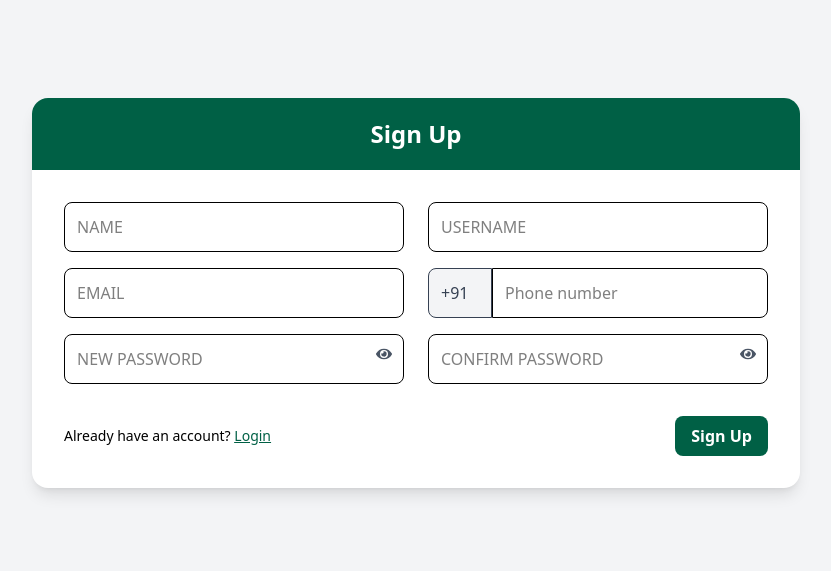
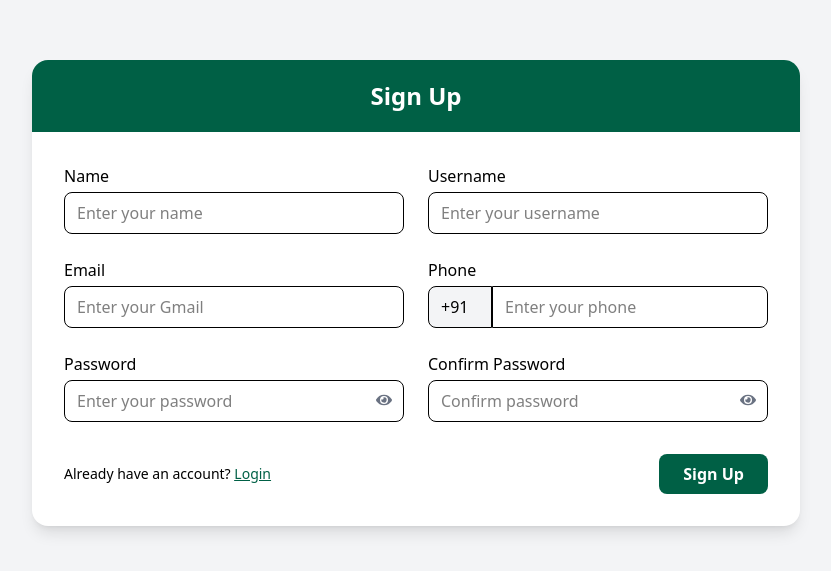
Before and after one commit to rishu449/Signup_Login_Form, a React (Vite) app: page / in a window 1280 px wide. Shown: the part 107-678 px from the top of the page, without its empty margins (224-1055 px from the left). Built offline with nearby package versions, Linux system fonts and the light colour scheme.

Commit message:
commit done

```diff
--- a/src/assets/components/Signup.jsx
+++ b/src/assets/components/Signup.jsx
@@ -5,7 +5,7 @@ import { Link, useNavigate } from "react-router-dom";
 import { ToastContainer, toast } from "react-toastify";
 import "react-toastify/dist/ReactToastify.css";
 import { FaEye, FaEyeSlash } from "react-icons/fa";
-import { auth, fireDB } from "../../FirebaseConfig"; // make sure this path is correct
+import { auth, fireDB } from "../../FirebaseConfig";
 import { createUserWithEmailAndPassword } from "firebase/auth";
 import { doc, setDoc, serverTimestamp } from "firebase/firestore";
 
@@ -29,18 +29,15 @@ function Signup() {
   const onSubmit = async (data) => {
     setLoading(true);
     try {
-      // 1) Create user in Firebase Auth (this also signs them in)
       const { user } = await createUserWithEmailAndPassword(
         auth,
         data.email,
         data.password
       );
 
-      // 2) Refresh ID token so Firestore rules see authenticated user
       await user.getIdToken(true);
 
-      // 3) Write the profile to users/{uid}
-      const userRef = doc(fireDB, "users", user.uid); // ensure collection name is 'users' (lowercase)
+      const userRef = doc(fireDB, "users", user.uid);
       await setDoc(
         userRef,
         {
@@ -54,29 +51,15 @@ function Signup() {
         { merge: true }
       );
 
-      toast.success("Signup Successful 🎉", { position: "top-center", autoClose: 1800 });
+      toast.success("Signup Successful 🎉", {
+        position: "top-center",
+        autoClose: 1800,
+      });
 
-      // reset form (optional)
       reset();
-
-      // navigate after slight delay so toast is visible
-      setTimeout(() => {
-        navigate("/login");
-      }, 1500);
+      setTimeout(() => navigate("/login"), 1500);
     } catch (error) {
       console.error("❌ Signup Error:", error);
-
-      // Permission denied (Firestore rules / App Check)
-      if (error.code === "permission-denied" || error.message?.toLowerCase().includes("permission")) {
-        toast.error(
-          "Permission denied: Check Firestore rules (users/{uid}), App Check settings, and that you're using the same Firebase project.",
-          { position: "top-center", autoClose: 6000 }
-        );
-        setLoading(false);
-        return;
-      }
-
-      // Handle common auth errors
       switch (error.code) {
         case "auth/email-already-in-use":
           toast.error("This email is already registered. Please login!", {
@@ -89,13 +72,15 @@ function Signup() {
           });
           break;
         case "auth/invalid-email":
-          toast.error("Invalid email address!", { position: "top-center" });
+          toast.error("Invalid email address!", {
+            position: "top-center",
+          });
           break;
         default:
-          // fallback message
-          toast.error(error.message || "Something went wrong. Try again!", {
-            position: "top-center",
-          });
+          toast.error(
+            error.message || "Something went wrong. Try again!",
+            { position: "top-center" }
+          );
       }
     } finally {
       setLoading(false);
@@ -104,7 +89,6 @@ function Signup() {
 
   return (
     <div className="flex items-center justify-center min-h-screen bg-gray-100 px-4">
-      {/* Local ToastContainer - if you already have one in App.js you can remove this */}
       <ToastContainer position="top-center" />
 
       <form
@@ -116,71 +100,116 @@ function Signup() {
           <h2 className="text-2xl font-bold text-center">Sign Up</h2>
         </div>
 
-        {/* Inputs */}
+        {/* Inputs same order/positions as before */}
         <div className="grid grid-cols-1 md:grid-cols-2 gap-6 p-8">
-          {/* Left Column */}
-          <div className="space-y-4">
           {/* Name */}
           <div>
+            <label className="block mb-1 font-medium">Name</label>
             <input
               type="text"
               {...register("name", {
                 required: "Name is required",
                 pattern: {
-                    value: /^[A-Za-z\s]+$/,
-                    message: "Only alphabets are allowed",
+                  value: /^[A-Za-z ]+$/,
+                  message: "Only alphabets allowed",
                 },
               })}
-                className="w-full border rounded-lg p-3 focus:outline-none focus:ring-2 focus:ring-emerald-600"
-                placeholder="NAME"
-                disabled={loading}
+              className="w-full border rounded-lg px-3 py-2"
+              placeholder="Enter your name"
             />
             {errors.name && (
               <p className="text-red-500 text-sm">{errors.name.message}</p>
             )}
           </div>
 
-            {/* Email (gmail only as requested) */}
+          {/* Username */}
           <div>
+            <label className="block mb-1 font-medium">Username</label>
+            <input
+              type="text"
+              {...register("username", {
+                required: "Username is required",
+                pattern: {
+                  value: /^[a-zA-Z0-9._-]+$/,
+                  message: "Alphanumeric + . _ - allowed",
+                },
+              })}
+              className="w-full border rounded-lg px-3 py-2"
+              placeholder="Enter your username"
+            />
+            {errors.username && (
+              <p className="text-red-500 text-sm">{errors.username.message}</p>
+            )}
+          </div>
+
+          {/* Email */}
+          <div>
+            <label className="block mb-1 font-medium">Email</label>
             <input
               type="email"
               {...register("email", {
                 required: "Email is required",
                 pattern: {
                   value: /^[a-zA-Z0-9._%+-]+@gmail\.com$/,
-                    message: "Only Gmail address is allowed",
+                  message: "Must be a valid Google email",
                 },
               })}
-                className="w-full border rounded-lg p-3 focus:outline-none focus:ring-2 focus:ring-emerald-600"
-                placeholder="EMAIL"
-                disabled={loading}
+              className="w-full border rounded-lg px-3 py-2"
+              placeholder="Enter your Gmail"
             />
             {errors.email && (
               <p className="text-red-500 text-sm">{errors.email.message}</p>
             )}
           </div>
 
+          {/* Phone */}
+          <div>
+            <label className="block mb-1 font-medium">Phone</label>
+            <div className="flex">
+              <input
+                type="text"
+                value="+91"
+                readOnly
+                className="w-16 border rounded-l-lg px-3 py-2 bg-gray-100"
+              />
+              <input
+                type="text"
+                {...register("phone", {
+                  required: "Phone number is required",
+                  pattern: {
+                    value: /^[0-9]{10}$/,
+                    message: "Enter valid 10-digit phone number",
+                  },
+                })}
+                className="w-full border rounded-r-lg px-3 py-2"
+                placeholder="Enter your phone"
+              />
+            </div>
+            {errors.phone && (
+              <p className="text-red-500 text-sm">{errors.phone.message}</p>
+            )}
+          </div>
+
           {/* Password */}
           <div className="relative">
+            <label className="block mb-1 font-medium">Password</label>
             <input
               type={showPassword ? "text" : "password"}
               {...register("password", {
                 required: "Password is required",
                 pattern: {
-                    value: /^[A-Za-z0-9._@-]+$/,
-                    message:
-                      "Only alphanumeric and special chars . _ @ - allowed",
+                  value: /^[a-zA-Z0-9._-]+$/,
+                  message: "Alphanumeric + . _ - allowed",
                 },
                 validate: (value) =>
                   value !== username || "Password cannot be same as username",
               })}
-                className="w-full border rounded-lg p-3 focus:outline-none focus:ring-2 focus:ring-emerald-600"
-                placeholder="NEW PASSWORD"
-                disabled={loading}
+              className="w-full border rounded-lg px-3 py-2"
+              placeholder="Enter your password"
             />
             <span
-                className="absolute right-3 top-3 text-gray-600 cursor-pointer"
               onClick={() => setShowPassword(!showPassword)}
+              className="absolute top-10 right-3 cursor-pointer text-gray-500"
             >
               {showPassword ? <FaEyeSlash /> : <FaEye />}
             </span>
@@ -188,78 +217,29 @@ function Signup() {
               <p className="text-red-500 text-sm">{errors.password.message}</p>
             )}
           </div>
-          </div>
-
-          {/* Right Column */}
-          <div className="space-y-4">
-            {/* Username */}
-            <div>
-              <input
-                type="text"
-                {...register("username", {
-                  required: "Username is required",
-                  pattern: {
-                    value: /^[A-Za-z0-9._@-]+$/,
-                    message: "Only alphanumeric and special chars . _ @ - allowed",
-                  },
-                })}
-                className="w-full border rounded-lg p-3 focus:outline-none focus:ring-2 focus:ring-emerald-600"
-                placeholder="USERNAME"
-                disabled={loading}
-              />
-              {errors.username && (
-                <p className="text-red-500 text-sm">{errors.username.message}</p>
-              )}
-            </div>
-
-            {/* Phone with +91 prefix */}
-            <div className="flex">
-              <input
-                type="text"
-                value="+91"
-                readOnly
-                className="w-16 border rounded-l-lg p-3 bg-gray-100 text-gray-700 cursor-not-allowed"
-              />
-              <input
-                type="tel"
-                {...register("phone", {
-                  required: "Phone is required",
-                  pattern: {
-                    value: /^[0-9]{10}$/,
-                    message: "Enter valid 10-digit phone number",
-                  },
-                })}
-                className="flex-1 border rounded-r-lg p-3 focus:outline-none focus:ring-2 focus:ring-emerald-600"
-                placeholder="Phone number"
-                disabled={loading}
-              />
-            </div>
-            {errors.phone && (
-              <p className="text-red-500 text-sm">{errors.phone.message}</p>
-            )}
 
           {/* Confirm Password */}
           <div className="relative">
+            <label className="block mb-1 font-medium">Confirm Password</label>
             <input
               type={showConfirm ? "text" : "password"}
               {...register("confirm", {
-                  required: "Confirm Password is required",
-                  validate: (value) => value === password || "Passwords do not match",
+                required: "Please confirm your password",
+                validate: (value) =>
+                  value === password || "Passwords do not match",
               })}
-                className="w-full border rounded-lg p-3 focus:outline-none focus:ring-2 focus:ring-emerald-600"
-                placeholder="CONFIRM PASSWORD"
-                disabled={loading}
+              className="w-full border rounded-lg px-3 py-2"
+              placeholder="Confirm password"
             />
             <span
-                className="absolute right-3 top-3 text-gray-600 cursor-pointer"
               onClick={() => setShowConfirm(!showConfirm)}
+              className="absolute top-10 right-3 cursor-pointer text-gray-500"
             >
               {showConfirm ? <FaEyeSlash /> : <FaEye />}
             </span>
             {errors.confirm && (
               <p className="text-red-500 text-sm">{errors.confirm.message}</p>
             )}
-            </div>
           </div>
         </div>
 
@@ -275,11 +255,20 @@ function Signup() {
           <button
             type="submit"
             disabled={loading}
-            className={`py-2 px-4 text-white rounded-lg font-semibold transition ${
-              loading ? "bg-gray-400 cursor-not-allowed" : "bg-emerald-800 hover:bg-emerald-700"
+            className={`py-2 px-6 text-white rounded-lg font-semibold flex items-center gap-2 transition ${
+              loading
+                ? "bg-gray-400 cursor-not-allowed"
+                : "bg-emerald-800 hover:bg-emerald-700"
             }`}
           >
-            {loading ? "Signing up..." : "Sign Up"}
+            {loading ? (
+              <>
+                <span className="w-5 h-5 border-2 border-white border-t-transparent rounded-full animate-spin"></span>
+                Signing up...
+              </>
+            ) : (
+              "Sign Up"
+            )}
           </button>
         </div>
       </form>
```
Lines whose indentation alone changed are shown as unchanged.
